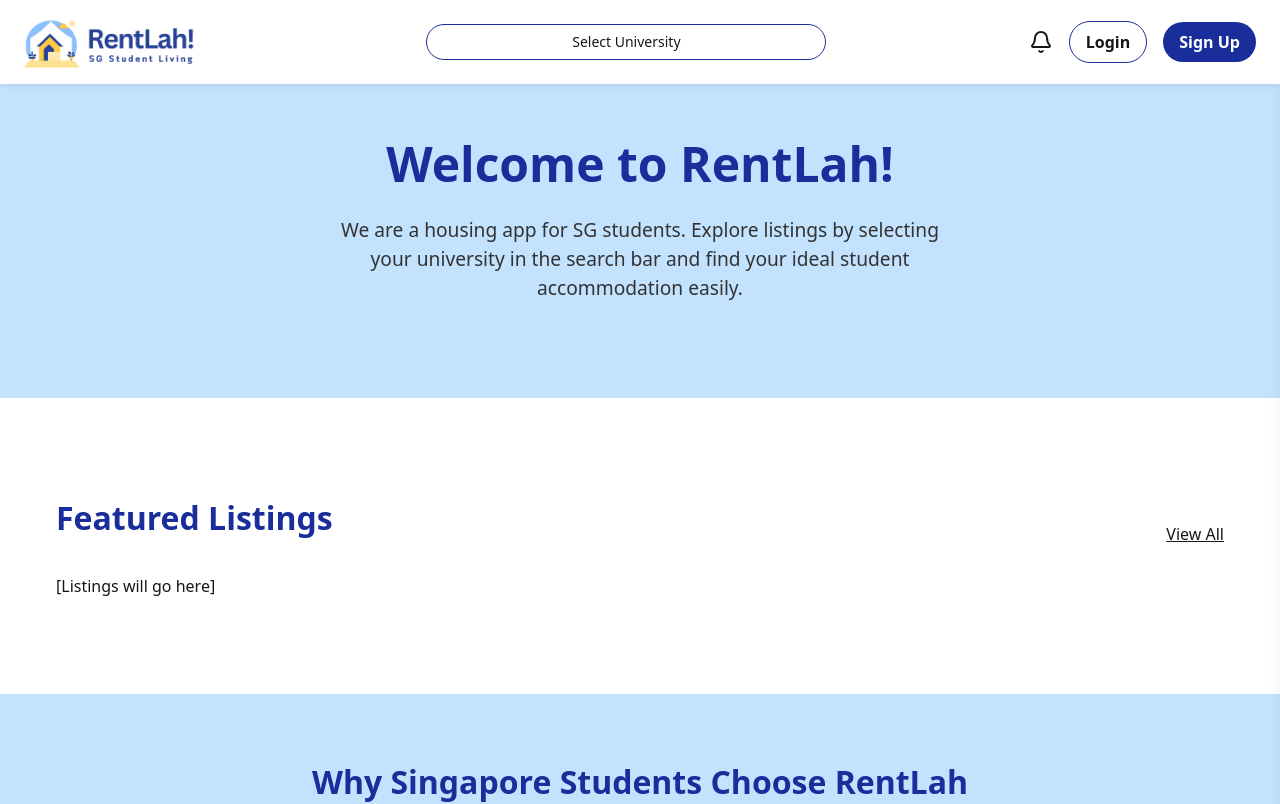
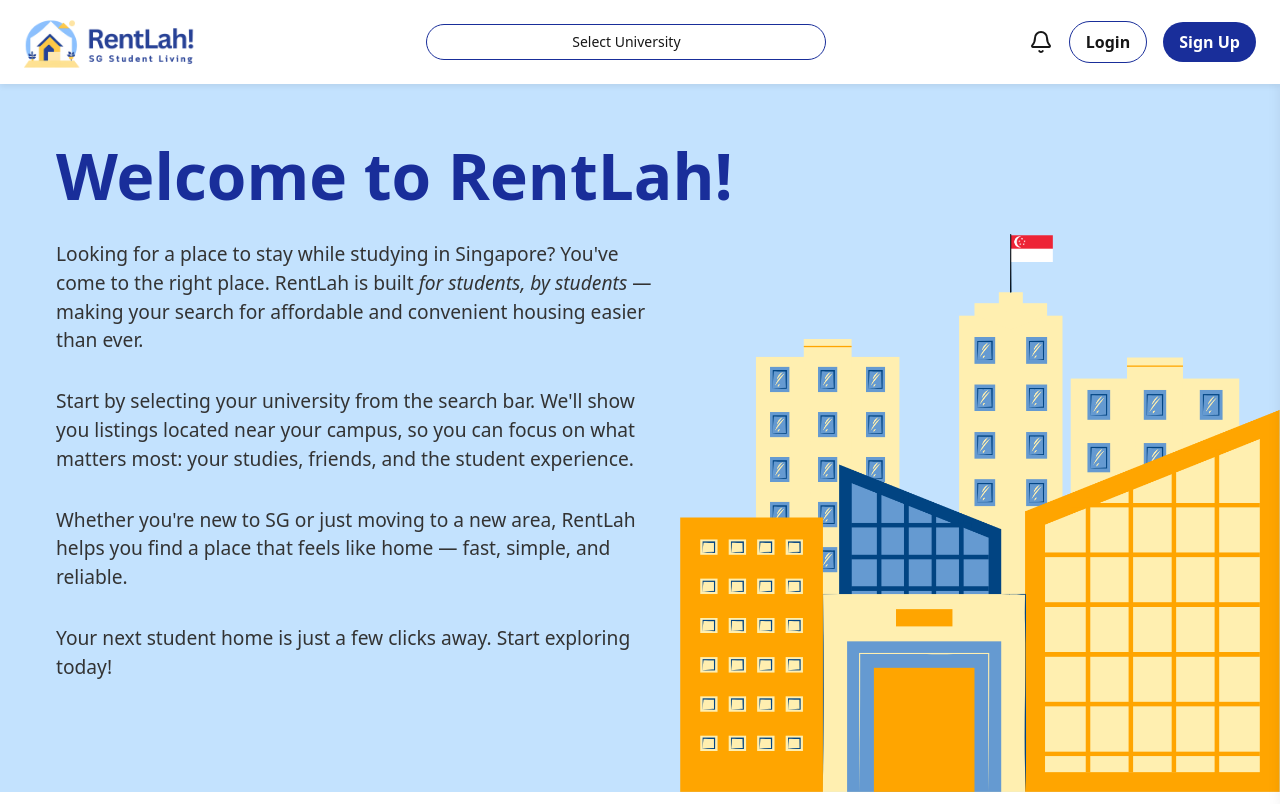
Before and after one commit to wltdwinnie/RentLah-HEAP, a Next.js app in the folder rentlah/client/: page / in a window 1280 px wide. Shown: the top 804 px of the page. Built offline with nearby package versions, Linux system fonts and the light colour scheme.

Commit message:
style: added image to homepage welcome section UI

```diff
--- a/rentlah/client/src/app/Home.module.css
+++ b/rentlah/client/src/app/Home.module.css
@@ -3,6 +3,7 @@
     width: 100%;
     padding: 4rem 1rem;
     margin-bottom: 2rem;
+    position: relative;
 }
 
 .sectionInner {
@@ -29,12 +30,20 @@
 
 /* Welcome Section */
 .welcomeSection {
-    text-align: center;
+    text-align: left;
     animation: fadeIn 1.2s ease-out;
+    position: relative;
+    height: 75vh;
+    display: flex;
+    flex-direction: column;
+    box-sizing: border-box;
+    align-items: flex-start;
+    overflow: hidden;
+    background-color: hsl(var(--primary-light));
 }
 
 .title {
-    font-size: 3rem;
+    font-size: 4rem;
     font-weight: bold;
     color: hsl(var(--primary));
     margin-bottom: 1rem;
@@ -44,7 +53,15 @@
     font-size: 1.2rem;
     color: #333;
     max-width: 600px;
-    margin: 0 auto 2rem;
+    margin: 0 0 2rem 0;
+}
+
+.imageContainer {
+  position: absolute;
+  bottom: 0;
+  right: 0;
+  height: auto;
+  z-index: 10;
 }
 
 /* Featured Listings */
--- a/rentlah/client/src/app/page.tsx
+++ b/rentlah/client/src/app/page.tsx
@@ -1,18 +1,31 @@
 import styles from './Home.module.css';
 import Link from 'next/link';
+import Image from 'next/image';
 
 export default function Home() {
   return (
     <main>
       {/* 1. Welcome Section */}
-      <section className={`${styles.sectionLightBlue} ${styles.section}`}>
+      <section className={`${styles.section} ${styles.sectionLightBlue}`}>
         <div className={styles.sectionInner}>
           <div className={styles.welcomeSection}>
             <h1 className={styles.title}>Welcome to RentLah!</h1>
             <p className={styles.description}>
-              We are a housing app for SG students. Explore listings by selecting your university in the search bar and find your ideal student accommodation easily.
+              Looking for a place to stay while studying in Singapore? You've come to the right place. RentLah is built <i>for students, by students</i> — making your search for affordable and convenient housing easier than ever.
+            </p>
+            <p className={styles.description}>
+              Start by selecting your university from the search bar. We'll show you listings located near your campus, so you can focus on what matters most: your studies, friends, and the student experience.
+            </p>
+            <p className={styles.description}>
+              Whether you're new to SG or just moving to a new area, RentLah helps you find a place that feels like home — fast, simple, and reliable.
+            </p>
+            <p className={styles.description}>
+              Your next student home is just a few clicks away. Start exploring today!
             </p>
           </div>
+        </div>
+        <div className={styles.imageContainer}>
+          <Image src="/assets/building.png" alt="Decoration" width={600} height={1000} priority/>
         </div>
       </section>
 
```
Also changed, not shown: rentlah/client/public/assets/building.png (added).
